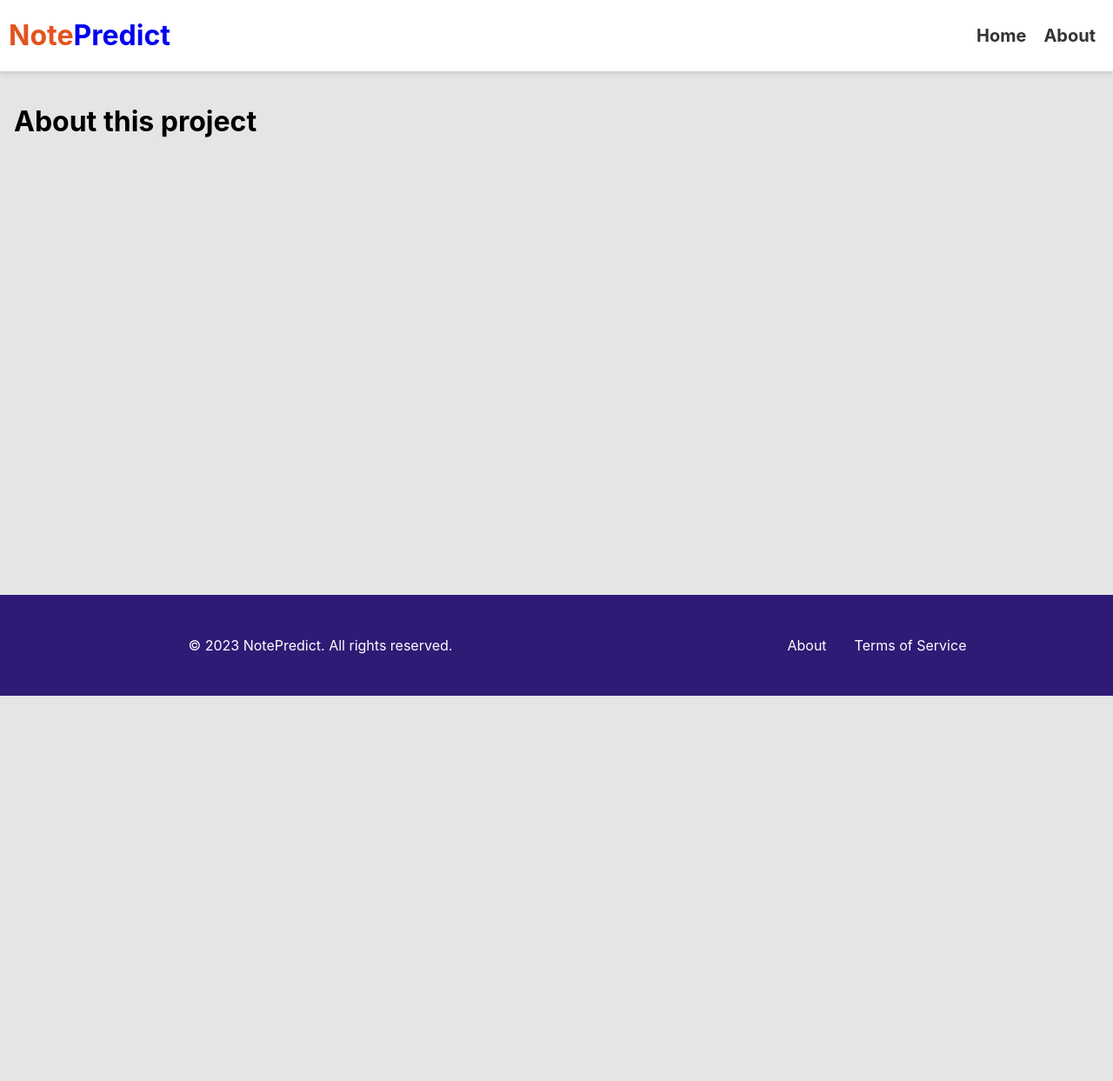
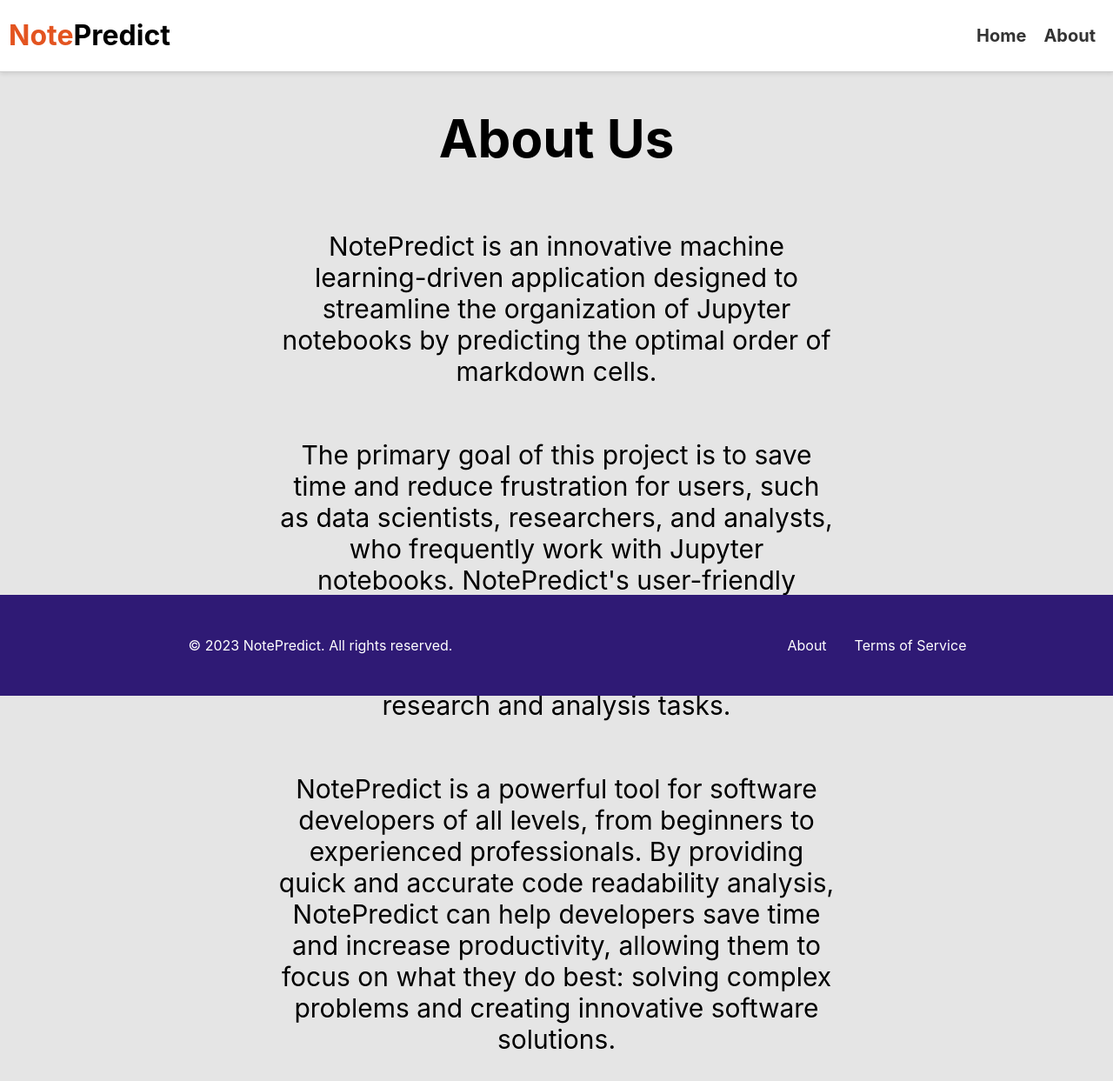
Before and after one commit to kingsley9/cell-order-predictor, a React (Create React App) app in the folder client/: page /about in a window 1280 px wide. Shown: the whole page at 87% size. Before the commit the page ends 800 px from the top, so only its background shows below. Built offline with nearby package versions, Linux system fonts and the light colour scheme.

Commit message:
style updates

```diff
--- a/client/src/components/shared/Header.css
+++ b/client/src/components/shared/Header.css
@@ -11,6 +11,7 @@
   .logo {
     font-size: 16px;
     font-weight: bold;
+
   }
 
    .title {
--- a/client/src/components/shared/Header.jsx
+++ b/client/src/components/shared/Header.jsx
@@ -7,7 +7,7 @@ const Header = () => {
     <div className="header">
       <div className="logo">
         <a href="/" style={{ textDecoration: 'none' }}>
-          <h1>
+          <h1 style={{ color: 'black' }}>
             <span style={{ color: '#e35420' }}>Note</span>
             Predict
           </h1>
--- a/client/src/pages/about/AboutPage.css
+++ b/client/src/pages/about/AboutPage.css
@@ -1,3 +1,14 @@
-.container{
-    margin:0 auto;
+
+.about{
+    margin: 0 auto;
+    display: flex;
+    align-items:center;
+    flex-direction: column;
+    text-align: center;
+
+
 }
+.container {
+  width: 50%;
+  font-size: 30px;
+}
--- a/client/src/pages/about/AboutPage.jsx
+++ b/client/src/pages/about/AboutPage.jsx
@@ -4,8 +4,31 @@ import './AboutPage.css';
 
 const AboutPage = () => {
   return (
-    <div className="container rounded border p-4">
-      <h1>About this project</h1>
+    <div className="about">
+      <h1 style={{ fontSize: '60px' }}>About Us</h1>
+      <div className="container">
+        <p>
+          NotePredict is an innovative machine learning-driven application
+          designed to streamline the organization of Jupyter notebooks by
+          predicting the optimal order of markdown cells.
+        </p>
+        <p>
+          The primary goal of this project is to save time and reduce
+          frustration for users, such as data scientists, researchers, and
+          analysts, who frequently work with Jupyter notebooks. NotePredict's
+          user-friendly interface enables seamless uploading of notebooks and
+          visualization of the predicted cell order, allowing users to focus on
+          their research and analysis tasks.
+        </p>
+        <p>
+          NotePredict is a powerful tool for software developers of all levels,
+          from beginners to experienced professionals. By providing quick and
+          accurate code readability analysis, NotePredict can help developers
+          save time and increase productivity, allowing them to focus on what
+          they do best: solving complex problems and creating innovative
+          software solutions.
+        </p>
+      </div>
     </div>
   );
 };
--- a/client/src/pages/download/DownloadPage.css
+++ b/client/src/pages/download/DownloadPage.css
@@ -47,7 +47,7 @@
 }
 
 .home-button {
-  background-color: #bd5d1d;
+  background-color: #e35420;
   color: white;
   font-weight: bold;
   font-size: 19px;
--- a/client/src/pages/download/DownloadPage.jsx
+++ b/client/src/pages/download/DownloadPage.jsx
@@ -29,7 +29,7 @@ const DownloadPage = () => {
         throw new Error('Network response was not ok.');
       })
       .then((data) => {
-        setNotebookName(`generated_notebook_${notebookId}.ipynb`);
+        setNotebookName(`sorted_notebook_${notebookId}.ipynb`);
         setNotebookData(data.notebook);
         setHtmlOutput(data.html_output);
         setOriginalHtmlOutput(data.original_html_output);
@@ -58,7 +58,7 @@ const DownloadPage = () => {
 
   const handleHomeButton = () => {
     navigate(`/`);
-  }
+  };
 
   return (
     <div className="download-container">
--- a/client/src/pages/home/HomePage.css
+++ b/client/src/pages/home/HomePage.css
@@ -11,12 +11,13 @@
     justify-content: flex-start;
     height: 100vh;
     width: 100%;
-
+    padding: 20px;
     background-color: #f0f0f0;
     background-image: url();
     background-size: 150%;
     background-repeat: no-repeat;
     background-position: center;
+    margin-bottom: 100px;
 
   }
 
@@ -41,10 +42,10 @@
 
 .file-upload-label {
   display: inline-block;
-  margin-top: 15px;
+
   margin-bottom: 10px;
   font-weight: 700;
-  font-size: 4.2rem;
+  font-size: 4rem;
   text-align: center;
   font-family: Poppins,-apple-system,BlinkMacSystemFont,Segoe UI,Roboto,Helvetica Neue,Arial,Noto Sans,sans-serif,Apple Color Emoji,Segoe UI Emoji,Segoe UI Symbol,Noto Color Emoji;
 }
--- a/client/src/pages/termsOfService/TermsOfService.css
+++ b/client/src/pages/termsOfService/TermsOfService.css
@@ -1,11 +1,20 @@
 .list {
   margin: 1rem;
+
 }
 
 .bulletPoint {
   margin: 1rem;
+  font-size: 17px;
 }
 
 .container {
-  margin: 1rem;
+
+      margin: 0 auto;
+    display: flex;
+    align-items:center;
+    flex-direction: column;
+    text-align: center;
+
+
 }
--- a/client/src/pages/termsOfService/TermsOfService.jsx
+++ b/client/src/pages/termsOfService/TermsOfService.jsx
@@ -1,10 +1,10 @@
-import React from "react";
+import React from 'react';
 
-import "./TermsOfService.css";
+import './TermsOfService.css';
 
 const TermsOfServicePage = () => {
   return (
-    <div className="container rounded border p-4">
+    <div className="container">
       <h1>Terms of Service</h1>
       <div className="">
         Welcome to our Python Notebook Grading Application ("the Application").
```
